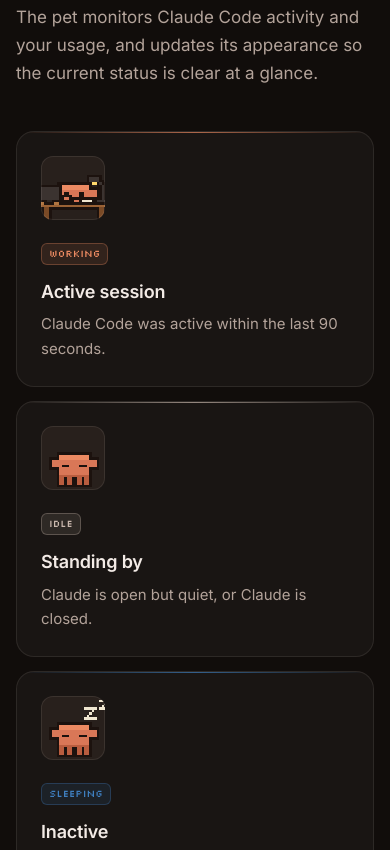
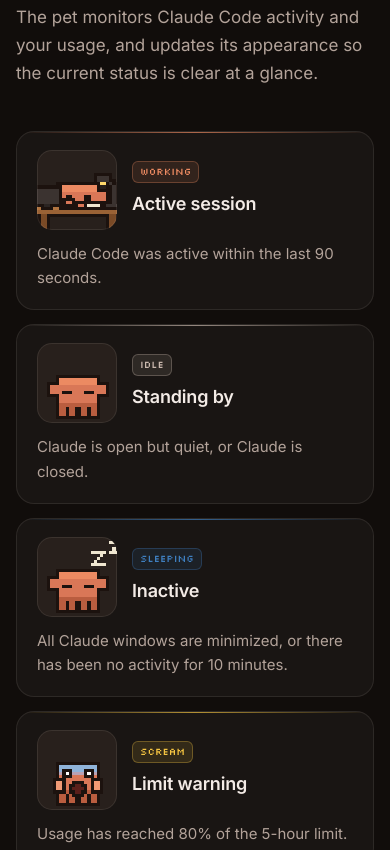
Before and after one commit to giannisBFMV/claude-pixel-pet, a website: page index.html in a window 390 px wide. Shown: the part 1173-2023 px from the top of the page. Drawn offline with Linux system fonts and the light colour scheme.

Commit message:
Landing page: side-by-side mood card header on phones
Under 450px the thumbnail sits left with the tag and title beside it,
and the description runs full width below, so cards are about 30% shorter.

Co-Authored-By: Claude Opus 5.5 <noreply@anthropic.com>

```diff
--- a/index.html
+++ b/index.html
@@ -158,6 +158,13 @@ h3{font-size:18px;letter-spacing:-.01em;margin:0 0 6px;font-weight:600}
 .mood::before{content:"";position:absolute;inset:0 0 auto;height:1px;background:linear-gradient(90deg,transparent,var(--c,var(--accent)),transparent);opacity:.7}
 .mood .sprite{width:64px;height:64px;border-radius:12px;background:var(--gif) url(pet_preview.gif) no-repeat;background-size:400px 65px;image-rendering:pixelated;margin-bottom:18px;border:1px solid var(--line)}
 .mood .tag{display:inline-block;font:10px/1 var(--pixel);padding:5px 7px;border-radius:6px;margin-bottom:12px;color:var(--c,var(--accent2));background:color-mix(in srgb,var(--c,var(--accent)) 12%,transparent);border:1px solid color-mix(in srgb,var(--c,var(--accent)) 30%,transparent)}
+@media (max-width:450px){
+  .mood{display:grid;grid-template-columns:auto 1fr;column-gap:15px;align-items:center;padding:18px 20px}
+  .mood .sprite{grid-row:1/3;zoom:1.25;margin:0}
+  .mood .tag{justify-self:start;align-self:end;margin-bottom:6px}
+  .mood h3{align-self:start;margin:0}
+  .mood p{grid-column:1/-1;margin-top:12px}
+}
 
 /* grid children must be allowed to shrink, or wide code/GIFs widen the page on phones */
 .split>*,.how>*,.use>*,.privacy>*,.moods>*{min-width:0}
```
